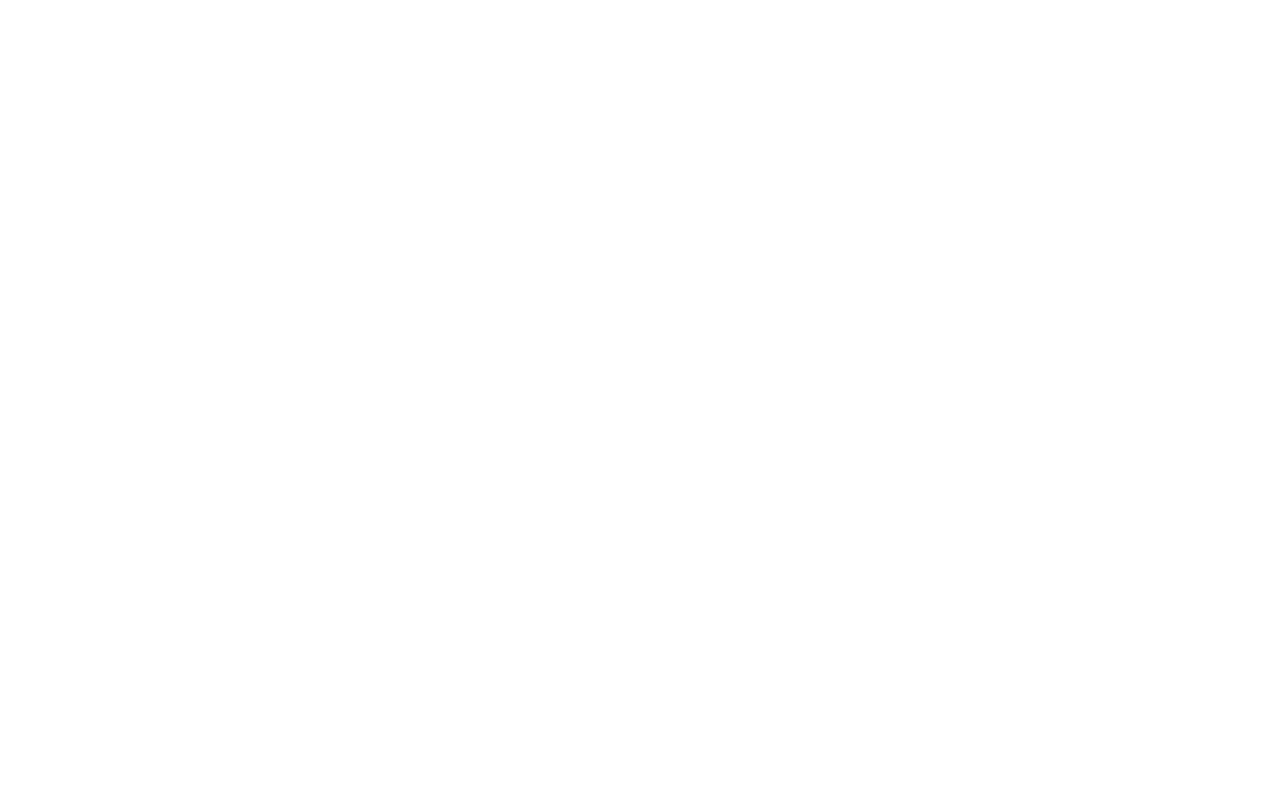
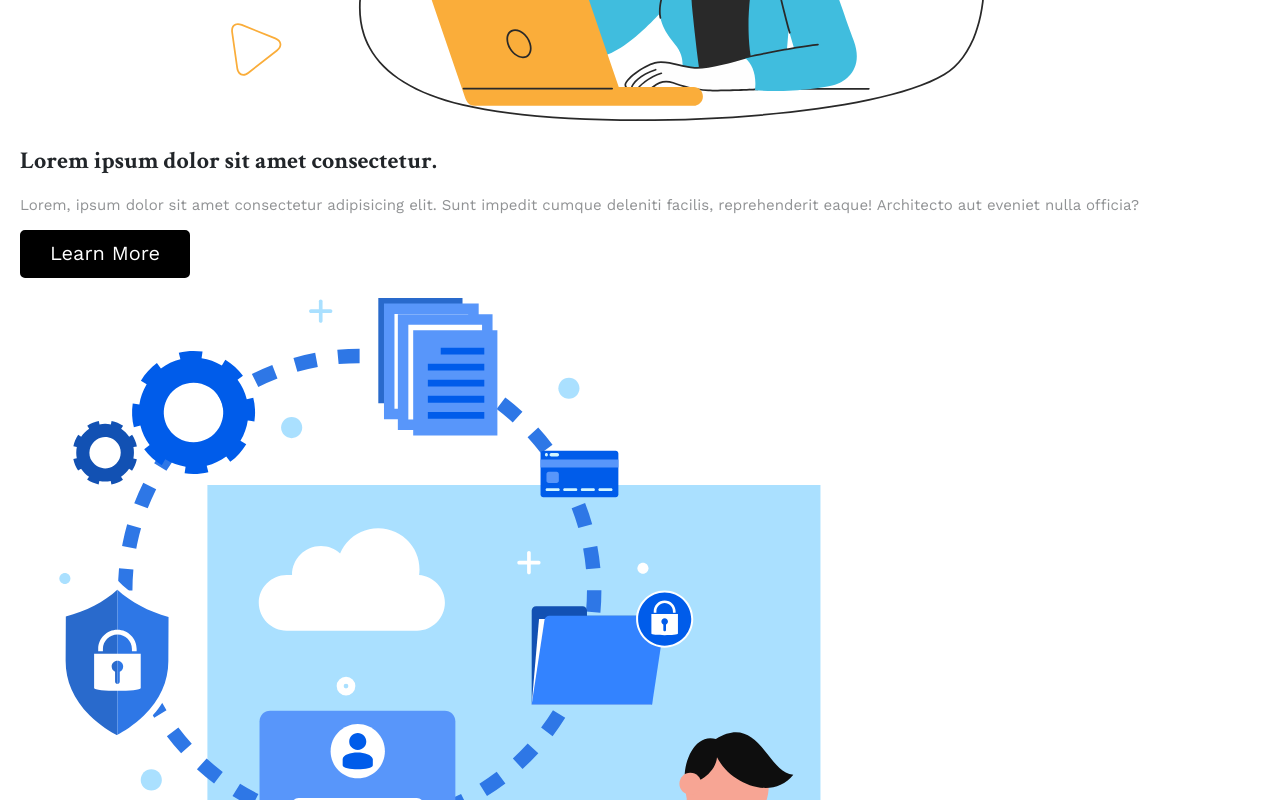
Before and after one commit to maryamsaye/startup, a React (Vite) app: page / in a window 1280 px wide. Shown: the part 2000-2800 px from the top of the page. Before the commit the page ends 1353 px from the top, so only its background shows below. Built offline with nearby package versions, Linux system fonts and the light colour scheme.

Commit message:
added css to the Home.css

```diff
--- a/src/App.jsx
+++ b/src/App.jsx
@@ -1,7 +1,6 @@
 
 import Navbar from './Components/Navbar/Navbar.jsx';
 import Home from './Home/home.jsx';
-import Partners from './Home/Partners.jsx';
 
 
 
--- a/src/Home/Ladies.css
+++ b/src/Home/Ladies.css
@@ -0,0 +1,47 @@
+.ladies{
+    width: 80%;
+    margin-top: 50px;
+    margin-bottom: 20px;
+    margin-left: 40px;
+}
+.group2{
+    padding-left: 20px;
+    padding-right: 20px;
+}
+h1{
+
+    font-family: "Crimson Text";
+    font-size: 24px;
+    font-weight: 700;
+    line-height: 30px;
+    text-align: left;
+    color: #212529;
+
+}
+p{
+    font-family: "Work Sans";
+    font-size: 15px;
+    font-weight: 400;
+    line-height: 18.75px;
+    text-align: left;
+    color: #21252980;
+    margin-top: 20px;
+
+}
+.black2{
+    background-color: #000000;
+    font-family: "Work Sans";
+    font-size: 20px;
+    text-align: center;
+    line-height: 25px;
+    font-weight: 400;
+    border: solid;
+    border-color: #000000;
+    width: 170px;
+    height: 48px;
+    border-radius: 5px;
+    margin-top: 15px;
+    color: #FFFFFF;
+    margin-bottom: 20px;
+
+}
--- a/src/Home/Ladies.jsx
+++ b/src/Home/Ladies.jsx
@@ -3,14 +3,14 @@
 import  group2 from "../assets/group2.svg";
 
 
-import React from 'react'
 
 const Ladies = () => {
     return (
         <div className="group2">
+            <img src={group2}alt="" className="ladies" />
             <h1>Lorem ipsum dolor sit amet consectetur.</h1>
-            <p>Lorem, ipsum dolor sit amet consectetur adipisicing elit. Sunt impedit cumque deleniti facilis, reprehenderit eaque! Architecto aut eveniet nulla officia.</p>
-            <button className="black">Learn More</button>
+            <p>Lorem, ipsum dolor sit amet consectetur adipisicing elit. Sunt impedit cumque deleniti facilis, reprehenderit eaque! Architecto aut eveniet nulla officia?</p>
+            <button className="black2">Learn More</button>
 
         </div>
     )
--- /dev/null
+++ b/src/Home/Man.css
@@ -0,0 +1,7 @@
+.techman{
+    width: 80%;
+}
+.man{
+    padding-left: 20px;
+    padding-right: 20px;
+}
--- /dev/null
+++ b/src/Home/Man.jsx
@@ -0,0 +1,19 @@
+import React from "react";
+import "./Man.css";
+import  techman from "../assets/techman.svg";
+
+
+
+const Man = () => {
+    return (
+        <div className="man">
+            <img src={techman} alt="" className="techman" />
+            <p className="mantext">Lorem ipsum dolor sit amet consectetur.</p>
+            <p className="mantext2">Lorem ipsum dolor, sit amet consectetur adipisicing elit. Ab quasi cumque quaerat exercitationem, distinctio neque sit dolorum. Eveniet, minus exercitationem!</p>
+            <button className="black">Learn More</button>
+
+        </div>
+    )
+}
+
+export default Man
--- a/src/Home/home.jsx
+++ b/src/Home/home.jsx
@@ -2,6 +2,8 @@
 import Welcome from "./Welcome.jsx";
 import Partners from "./Partners.jsx";
 import Navbar from "../Components/Navbar/Navbar.jsx";
+import Ladies from "./Ladies.jsx";
+import Man from "./Man.jsx";
 
 
 
@@ -11,6 +13,8 @@
         <Navbar />
         <Welcome />
         <Partners />
+        <Ladies />
+        <Man />
 
     </div>
     )
```
Also changed, not shown: src/assets/techman.svg (renamed from src/assets/tech man.svg).
